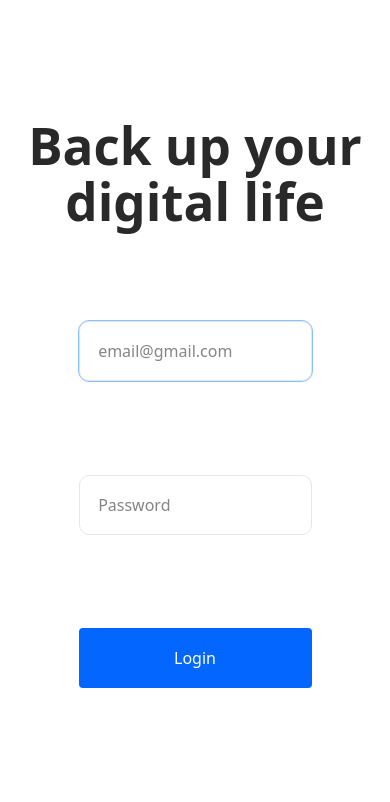
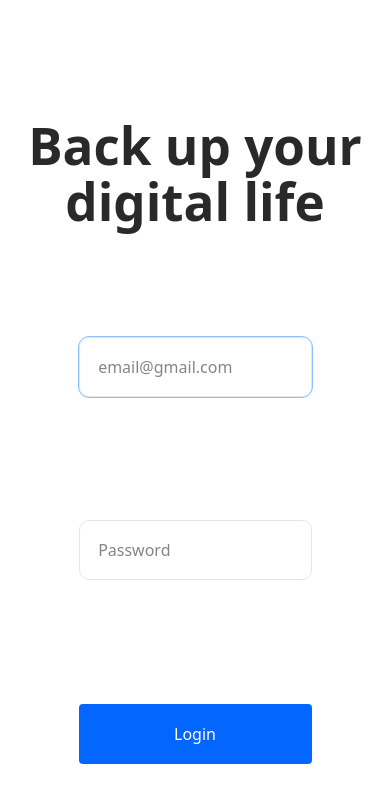
Before and after one commit to mothibimalebana/upload-a-file-frontEnd, a React (Vite) app: page / in a window 390 px wide. Shown: the top 802 px of the page. Built offline with nearby package versions, Linux system fonts and the light colour scheme.

Commit message:
fix: css conflict caused by pb when applied to small screen and medium screen and larger

```diff
--- a/src/pages/Login.jsx
+++ b/src/pages/Login.jsx
@@ -111,7 +111,7 @@ const Form = () => {
 // LoginForm component
 function LoginForm() {
   return (
-    <div className="login-container h-full bg-[#FFFFFF] pt-[30%] pb-[40%] overscroll-none">
+    <div className="login-container h-full bg-[#FFFFFF] pt-[30%] pb-[5rem] overscroll-none md:pt-[2rem]">
       <div className="login flex flex-col h-full justify-between">
         <Header/>
         <Form/>
```
